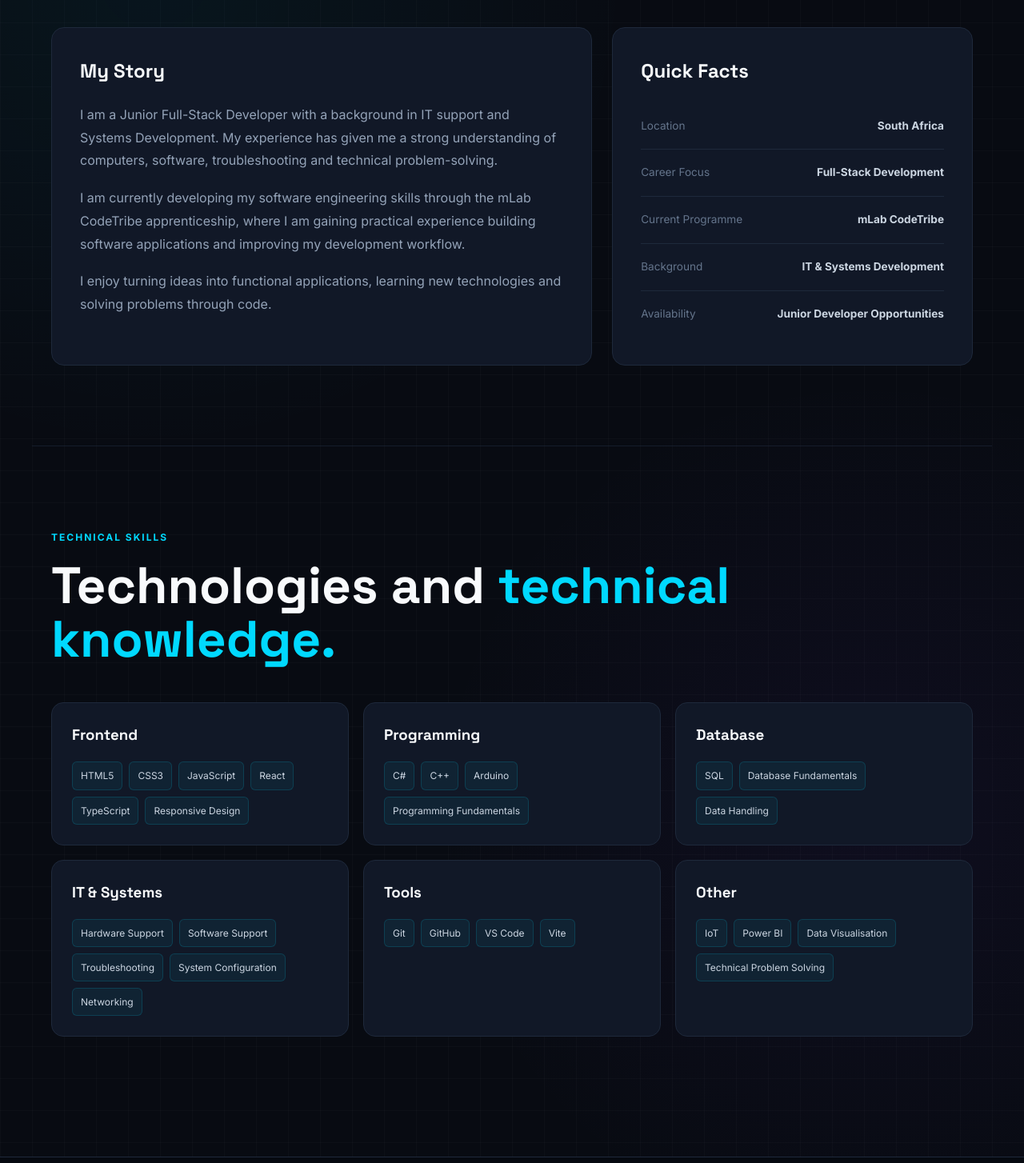
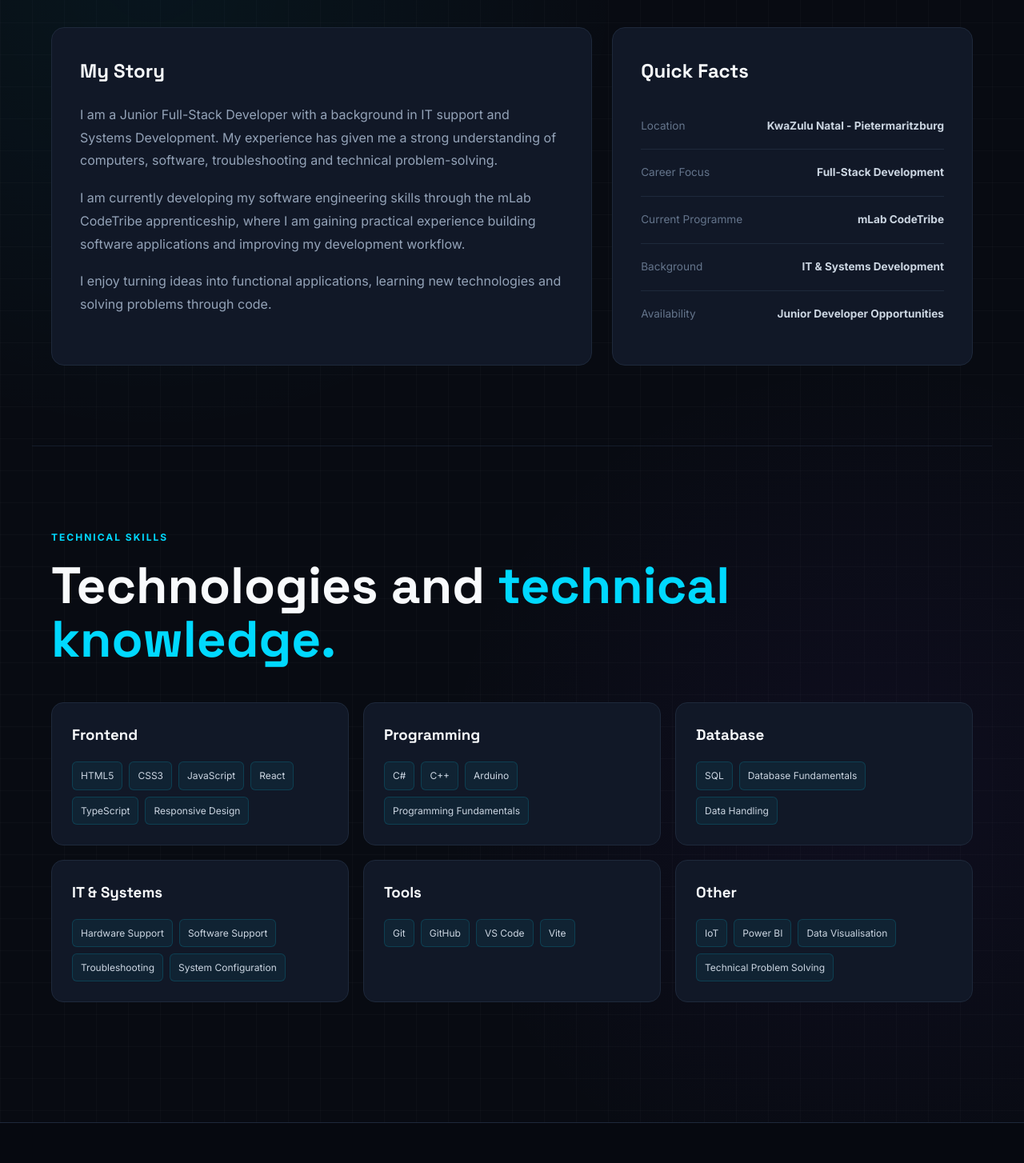
Before and after one commit to Qhathizwe/Mi-Portfolio, a React (Vite) app: page /about in a window 1280 px wide. Shown: the part 452-1906 px from the top of the page at 80% size. Built offline with nearby package versions, Linux system fonts and the light colour scheme.

Commit message:
updating my location

```diff
--- a/src/pages/about/About.tsx
+++ b/src/pages/about/About.tsx
@@ -60,8 +60,8 @@ export const About: React.FC = () => {
             <h2>Quick Facts</h2>
 
             <div className={styles.fact}>
-              <span>Location</span>
-              <strong>South Africa</strong>
+              <span>Location </span>
+              <strong>KwaZulu Natal - Pietermaritzburg</strong>
             </div>
 
             <div className={styles.fact}>
@@ -144,7 +144,7 @@ export const About: React.FC = () => {
               'Software Support',
               'Troubleshooting',
               'System Configuration',
-              'Networking'
+
             ]}
           />
 
```
